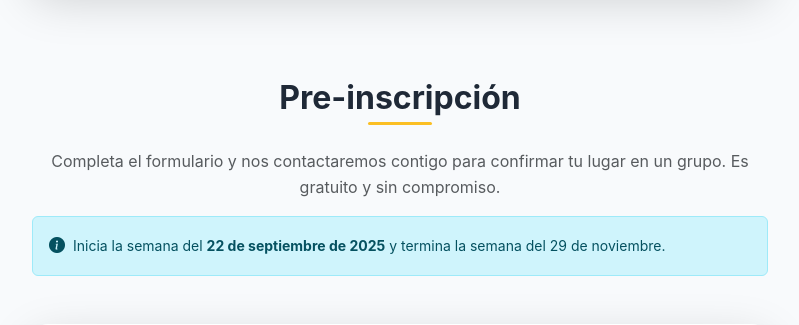
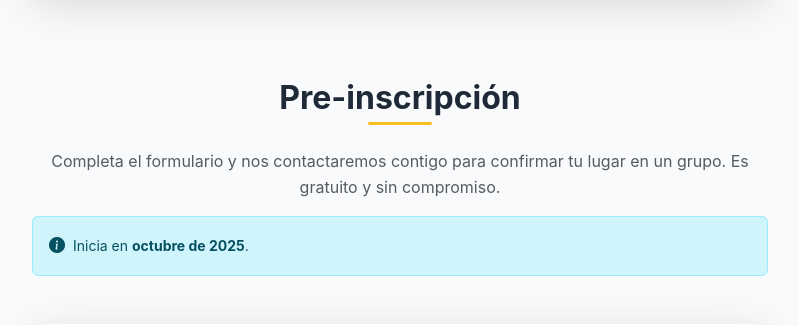
Before and after one commit to avdata99/clasdrom, a Django app: page /cursos/s/python/ in a window 1280 px wide. Shown: the part 2964-3289 px from the top of the page, without its empty margins (240-1039 px from the left). Run offline with Django 4.2, Linux system fonts and the light colour scheme; data comes from the database, SQL or seed files in the repository.

Commit message:
fix date

```diff
--- a/cdrom/cursos/templates/cursos/s/python.html
+++ b/cdrom/cursos/templates/cursos/s/python.html
@@ -392,7 +392,7 @@
                         <i class="bi bi-info-circle-fill me-2"></i>
                         <div>
                             <small>
-                                Inicia la semana del <b>22 de septiembre de 2025</b> y termina la semana del 29 de noviembre.
+                                Inicia en <b>octubre de 2025</b>.
                             </small>
                         </div>
                     </div>
```
